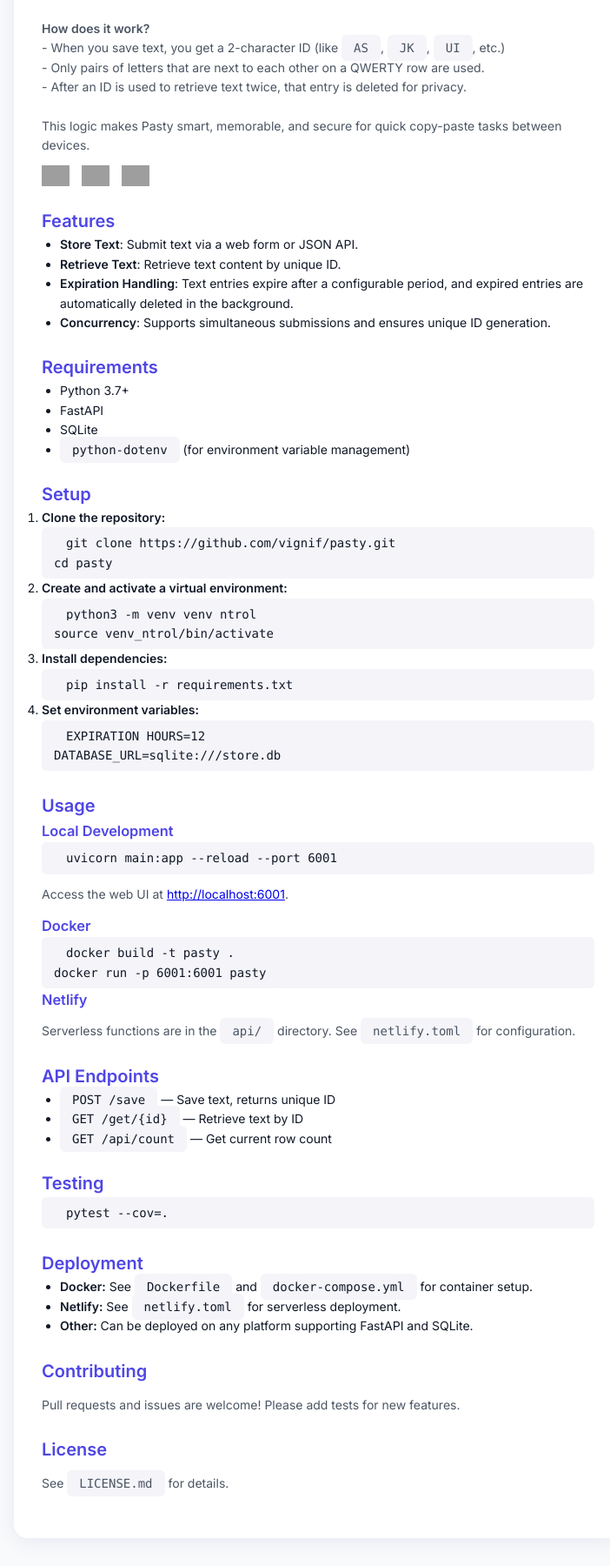
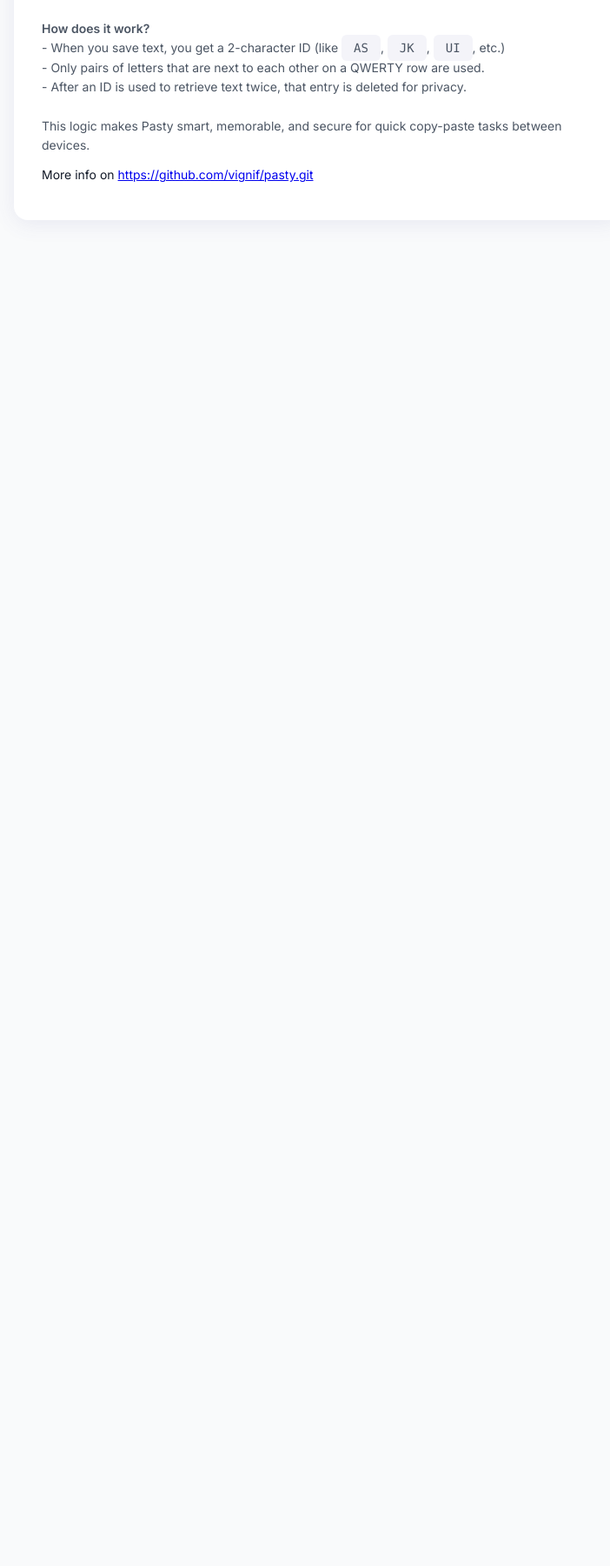
Before and after one commit to vignif/pasty, a FastAPI app: page /readme in a window 1280 px wide. Shown: the part 355-2155 px from the top of the page at 87% size, without its empty margins (274-976 px from the left). After the commit the page ends 564 px from the top, so only its background shows below. Run offline with FastAPI, Linux system fonts and the light colour scheme; grey boxes are pictures that could not be loaded.

Commit message:
update readme

```diff
--- a/templates/readme.html
+++ b/templates/readme.html
@@ -54,70 +54,7 @@
   - After an ID is used to retrieve text twice, that entry is deleted for privacy.<br>
   <br>
   This logic makes Pasty smart, memorable, and secure for quick copy-paste tasks between devices.</p>
-    <div class="badge-row">
-      <img src="https://github.com/vignif/pasty/actions/workflows/test.yml/badge.svg" alt="Tests" />
-      <img src="https://img.shields.io/badge/Demo-online-blue?logo=fastapi" alt="Demo" />
-      <img src="https://img.shields.io/codecov/c/github/vignif/pasty/main" alt="Coverage" />
-    </div>
-    <h2>Features</h2>
-    <ul>
-      <li><strong>Store Text</strong>: Submit text via a web form or JSON API.</li>
-      <li><strong>Retrieve Text</strong>: Retrieve text content by unique ID.</li>
-      <li><strong>Expiration Handling</strong>: Text entries expire after a configurable period, and expired entries are automatically deleted in the background.</li>
-      <li><strong>Concurrency</strong>: Supports simultaneous submissions and ensures unique ID generation.</li>
-    </ul>
-    <h2>Requirements</h2>
-    <ul>
-      <li>Python 3.7+</li>
-      <li>FastAPI</li>
-      <li>SQLite</li>
-      <li><code>python-dotenv</code> (for environment variable management)</li>
-    </ul>
-    <h2>Setup</h2>
-    <ol>
-      <li><strong>Clone the repository:</strong>
-        <pre><code>git clone https://github.com/vignif/pasty.git
-cd pasty</code></pre>
-      </li>
-      <li><strong>Create and activate a virtual environment:</strong>
-        <pre><code>python3 -m venv venv_ntrol
-source venv_ntrol/bin/activate</code></pre>
-      </li>
-      <li><strong>Install dependencies:</strong>
-        <pre><code>pip install -r requirements.txt</code></pre>
-      </li>
-      <li><strong>Set environment variables:</strong>
-        <pre><code>EXPIRATION_HOURS=12
-DATABASE_URL=sqlite:///store.db</code></pre>
-      </li>
-    </ol>
-    <h2>Usage</h2>
-    <h3>Local Development</h3>
-    <pre><code>uvicorn main:app --reload --port 6001</code></pre>
-    <p>Access the web UI at <a href="http://localhost:6001">http://localhost:6001</a>.</p>
-    <h3>Docker</h3>
-    <pre><code>docker build -t pasty .
-docker run -p 6001:6001 pasty</code></pre>
-    <h3>Netlify</h3>
-    <p>Serverless functions are in the <code>api/</code> directory. See <code>netlify.toml</code> for configuration.</p>
-    <h2>API Endpoints</h2>
-    <ul>
-      <li><code>POST /save</code> — Save text, returns unique ID</li>
-      <li><code>GET /get/{id}</code> — Retrieve text by ID</li>
-      <li><code>GET /api/count</code> — Get current row count</li>
-    </ul>
-    <h2>Testing</h2>
-    <pre><code>pytest --cov=.</code></pre>
-    <h2>Deployment</h2>
-    <ul>
-      <li><strong>Docker:</strong> See <code>Dockerfile</code> and <code>docker-compose.yml</code> for container setup.</li>
-      <li><strong>Netlify:</strong> See <code>netlify.toml</code> for serverless deployment.</li>
-      <li><strong>Other:</strong> Can be deployed on any platform supporting FastAPI and SQLite.</li>
-    </ul>
-    <h2>Contributing</h2>
-    <p>Pull requests and issues are welcome! Please add tests for new features.</p>
-    <h2>License</h2>
-    <p>See <code>LICENSE.md</code> for details.</p>
+    More info on <a href="https://github.com/vignif/pasty" target="_blank">https://github.com/vignif/pasty.git</a>
   </div>
 </body>
 </html>
```
